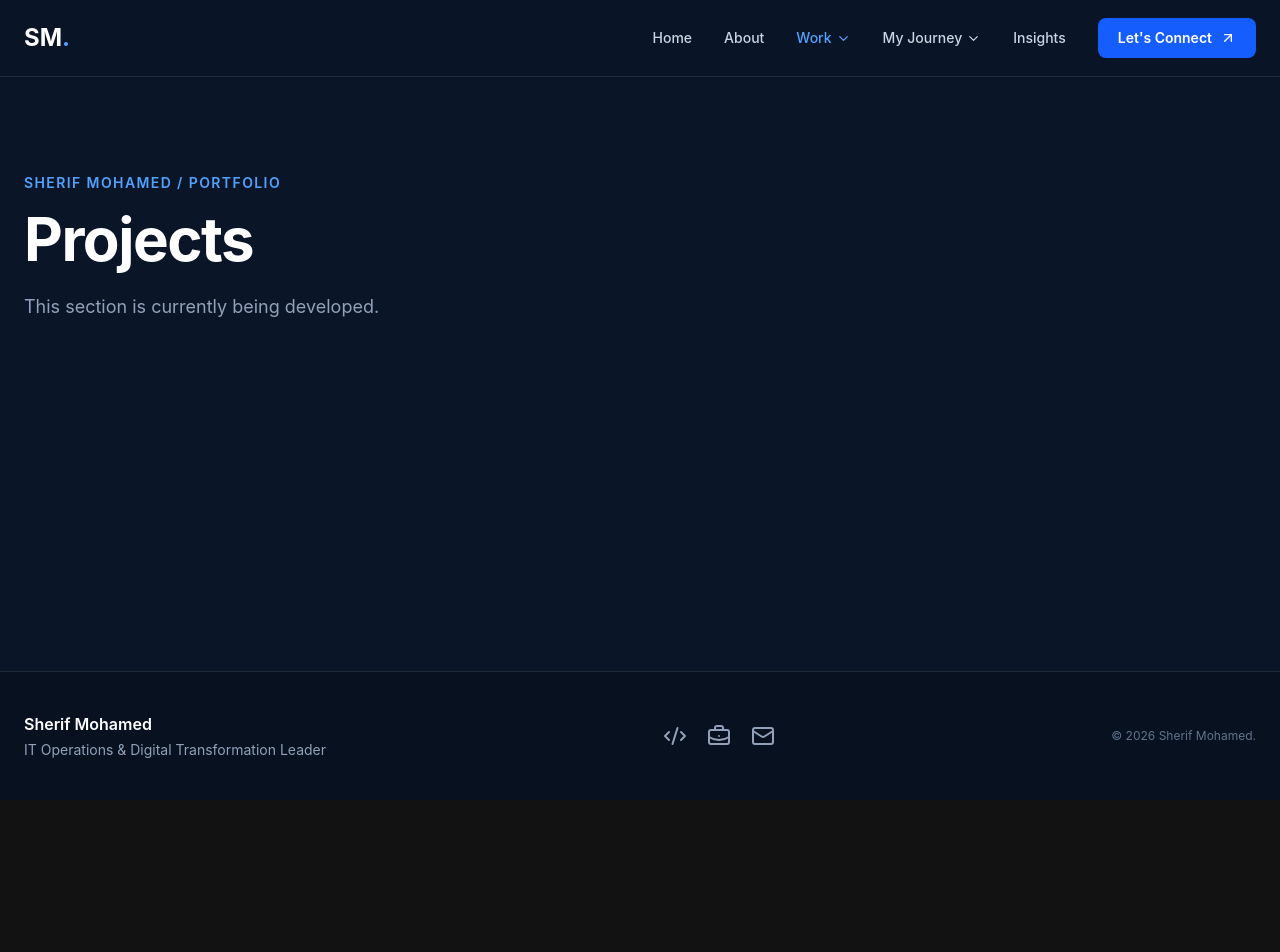
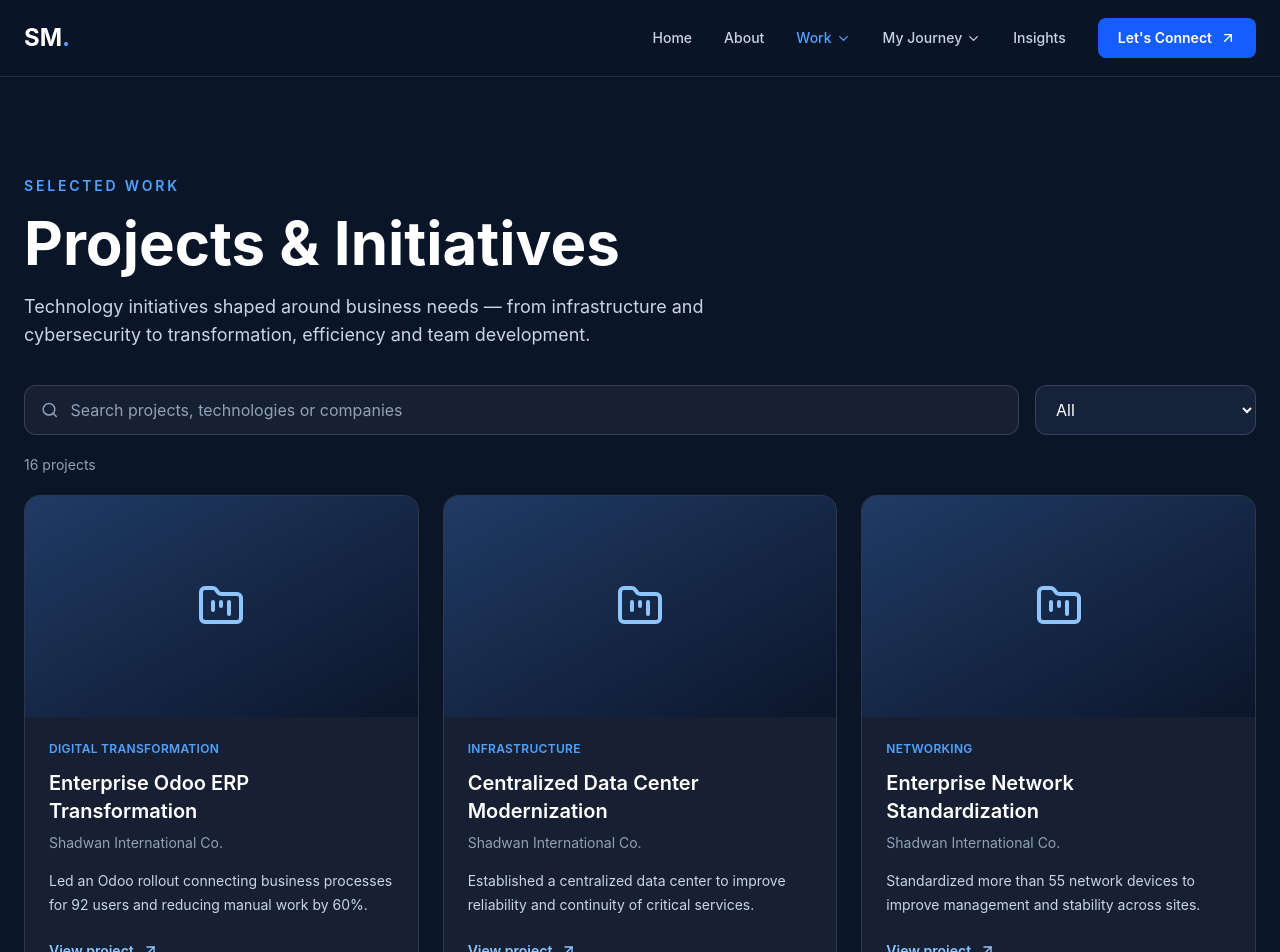
Before and after one commit to sherifhassan21/Portfolio, a React (Vite) app in the folder react-app/: page /projects in a window 1280 px wide. Shown: the top 952 px of the page. Before the commit the page ends 800 px from the top, so only its background shows below. Built offline with nearby package versions, Linux system fonts and the light colour scheme.

Commit message:
Build searchable projects gallery

```diff
--- a/react-app/src/pages/Projects.tsx
+++ b/react-app/src/pages/Projects.tsx
@@ -1,15 +1,40 @@
+import { useMemo, useState } from 'react'
+import { Link } from 'react-router'
+import { ArrowUpRight, Search, FolderKanban } from 'lucide-react'
+import { projects } from '../data/portfolioProjects'
+
 export default function Projects() {
-  return (
-    <section className="mx-auto max-w-7xl px-6 py-24">
-      <p className="mb-4 text-sm font-semibold uppercase tracking-widest text-blue-400">
-        Sherif Mohamed / Portfolio
-      </p>
-      <h1 className="text-4xl font-bold tracking-tight md:text-6xl">
-        Projects
-      </h1>
-      <p className="mt-6 max-w-2xl text-lg text-slate-400">
-        This section is currently being developed.
-      </p>
-    </section>
-  )
+  const [query, setQuery] = useState('')
+  const [category, setCategory] = useState('All')
+  const categories = ['All', ...new Set(projects.map(p => p.category))]
+  const filtered = useMemo(() => projects.filter(p =>
+    (category === 'All' || p.category === category) &&
+    `${p.title} ${p.summary} ${p.company} ${p.technologies}`.toLowerCase().includes(query.toLowerCase())
+  ), [query, category])
+  return <section className="mx-auto max-w-7xl px-6 py-16 md:py-24">
+    <span className="text-sm font-semibold uppercase tracking-[.2em] text-blue-400">Selected work</span>
+    <h1 className="mt-4 text-4xl font-bold text-white md:text-6xl">Projects & Initiatives</h1>
+    <p className="mt-5 max-w-3xl text-lg text-slate-300">Technology initiatives shaped around business needs — from infrastructure and cybersecurity to transformation, efficiency and team development.</p>
+    <div className="mt-9 flex flex-col gap-4 md:flex-row">
+      <label className="flex flex-1 items-center gap-3 rounded-xl border border-white/15 bg-white/5 px-4">
+        <Search size={18} className="text-slate-400"/>
+        <input value={query} onChange={e=>setQuery(e.target.value)} placeholder="Search projects, technologies or companies" aria-label="Search projects" className="w-full bg-transparent py-3 text-white outline-none placeholder:text-slate-400" />
+      </label>
+      <select aria-label="Filter projects by category" value={category} onChange={e=>setCategory(e.target.value)} className="max-w-full rounded-xl border border-white/15 bg-[#15223a] px-4 py-3 text-white md:max-w-sm">{categories.map(c=><option key={c}>{c}</option>)}</select>
+    </div>
+    <p className="mt-5 text-sm text-slate-400">{filtered.length} projects</p>
+    <div className="mt-5 grid gap-6 md:grid-cols-2 xl:grid-cols-3">{filtered.map(p=><Link to={`/projects/${p.slug}`} key={p.id} className="group flex overflow-hidden rounded-2xl border border-white/10 bg-white/5 transition hover:-translate-y-1 hover:border-blue-400/60">
+      <article className="flex w-full flex-col">
+        <div className="flex aspect-[16/9] items-center justify-center bg-gradient-to-br from-[#203b65] to-[#0c162b]"><FolderKanban size={48} className="text-blue-300"/></div>
+        <div className="flex flex-1 flex-col p-6">
+          <span className="text-xs font-semibold uppercase tracking-wide text-blue-400">{p.category}</span>
+          <h2 className="mt-3 text-xl font-semibold text-white">{p.title}</h2>
+          <p className="mt-2 text-sm text-slate-400">{p.company}</p>
+          <p className="mt-4 flex-1 text-sm leading-6 text-slate-300">{p.summary}</p>
+          <span className="mt-6 inline-flex items-center gap-2 text-sm font-semibold text-blue-300">View project <ArrowUpRight size={17}/></span>
+        </div>
+      </article>
+    </Link>)}</div>
+    {!filtered.length && <p className="py-14 text-center text-slate-300">No projects match your search.</p>}
+  </section>
 }
```
